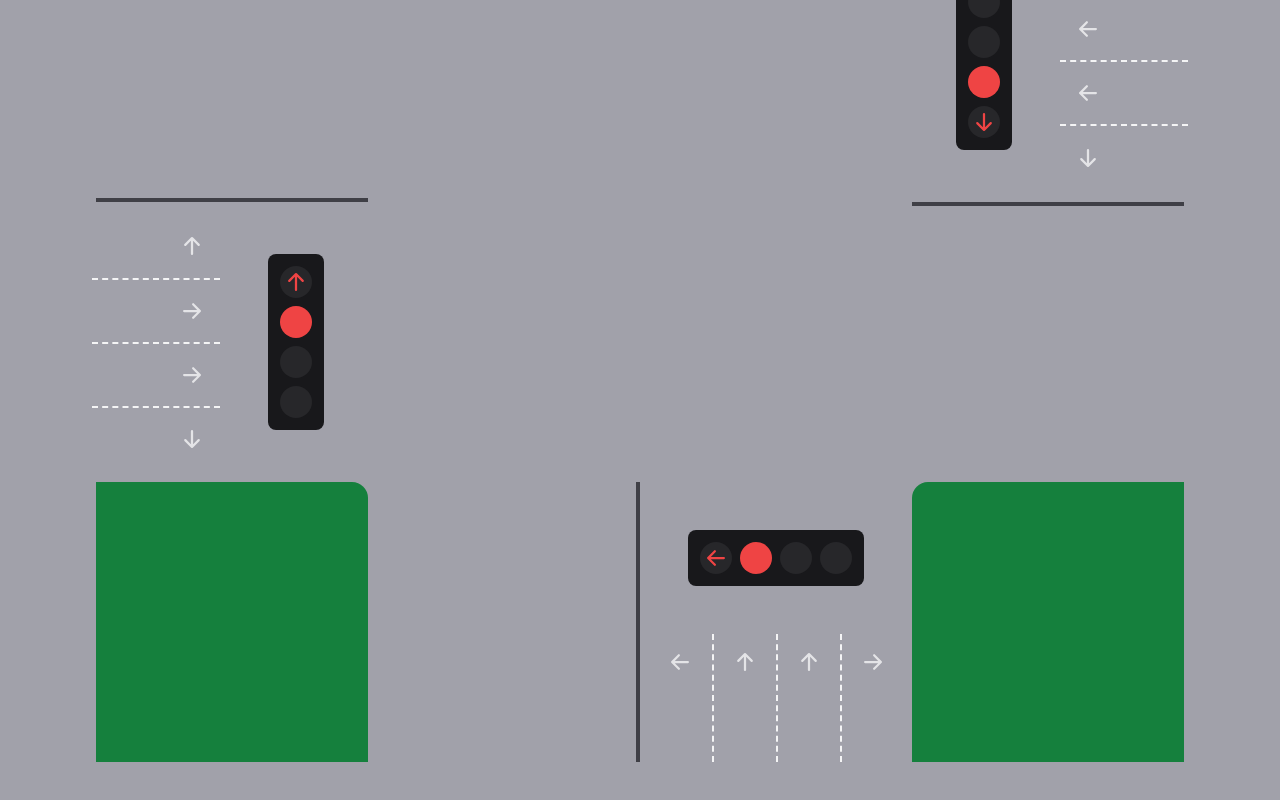
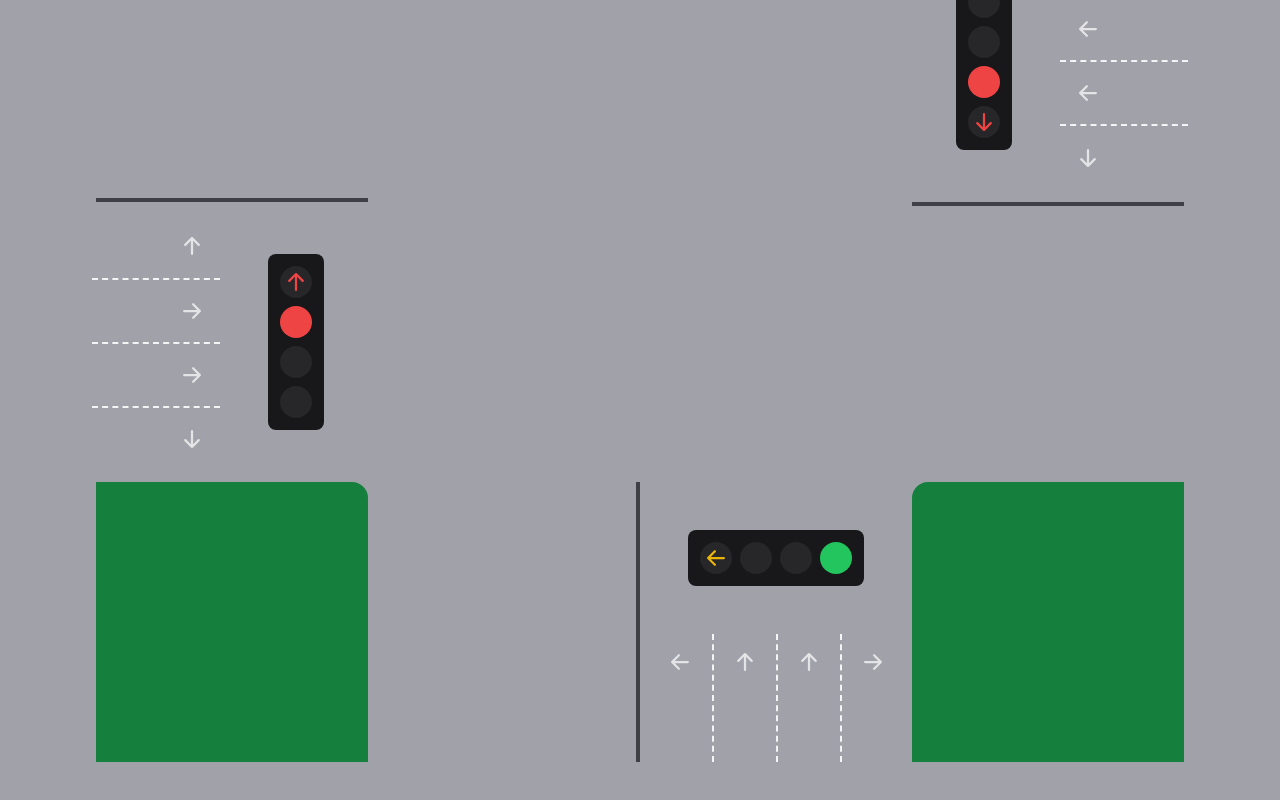
Before and after one commit to cdonohue/traffic-intersection, a Next.js app: page / in a window 1280 px wide. Shown: the part 422-1222 px from the top of the page. Built offline with nearby package versions, Linux system fonts and the light colour scheme.

Commit message:
React to new turn states

```diff
--- a/components/Intersection.tsx
+++ b/components/Intersection.tsx
@@ -11,34 +11,79 @@ export default function Intersection() {
     const { value } = currentState
 
     let straightState = 'stop'
+    let turnState = 'stop'
 
-    if (value === 'northSouthGreen') {
+    if (value === 'northGreenArrow') {
+      if (direction === 'north') {
+        turnState = 'go'
+        straightState = 'go'
+      }
+    } else if (value === 'northYellowArrow') {
+      if (direction === 'north') {
+        turnState = 'caution'
+        straightState = 'go'
+      }
+    } else if (value === 'northSouthGreen') {
       if (direction === 'north' || direction === 'south') {
+        straightState = 'go'
+        turnState = 'yield'
+      }
+    } else if (value === 'northYellow') {
+      if (direction === 'north') {
+        straightState = 'caution'
+        turnState = 'caution'
+      }
+      if (direction === 'south') {
+        straightState = 'go'
+        turnState = 'yield'
+      }
+    } else if (value === 'southGreenArrow') {
+      if (direction === 'south') {
+        turnState = 'go'
+        straightState = 'go'
+      }
+    } else if (value === 'southYellowArrow') {
+      if (direction === 'south') {
+        turnState = 'caution'
+        straightState = 'caution'
+      }
+    } else if (value === 'eastGreenArrow') {
+      if (direction === 'east') {
+        turnState = 'go'
+        straightState = 'go'
+      }
+    } else if (value === 'eastYellowArrow') {
+      if (direction === 'east') {
+        turnState = 'caution'
         straightState = 'go'
       }
     } else if (value === 'eastWestGreen') {
       if (direction === 'east' || direction === 'west') {
         straightState = 'go'
+        turnState = 'yield'
       }
-    } else if (value === 'northSouthYellow') {
-      if (direction === 'north' || direction === 'south') {
+    } else if (value === 'eastYellow') {
+      if (direction === 'east') {
         straightState = 'caution'
+        turnState = 'caution'
       }
-    } else if (value === 'eastWestYellow') {
-      if (direction === 'east' || direction === 'west') {
+      if (direction === 'west') {
+        straightState = 'go'
+        turnState = 'yield'
+      }
+    } else if (value === 'westGreenArrow') {
+      if (direction === 'west') {
+        turnState = 'go'
+        straightState = 'go'
+      }
+    } else if (value === 'westYellowArrow') {
+      if (direction === 'west') {
+        turnState = 'caution'
         straightState = 'caution'
-      }
-    } else if (value === 'northSouthRed') {
-      if (direction === 'north' || direction === 'south') {
-        straightState = 'stop'
-      }
-    } else if (value === 'eastWestRed') {
-      if (direction === 'east' || direction === 'west') {
-        straightState = 'stop'
       }
     }
 
-    return { straightState }
+    return { straightState, turnState }
   }
 
   return (
```
